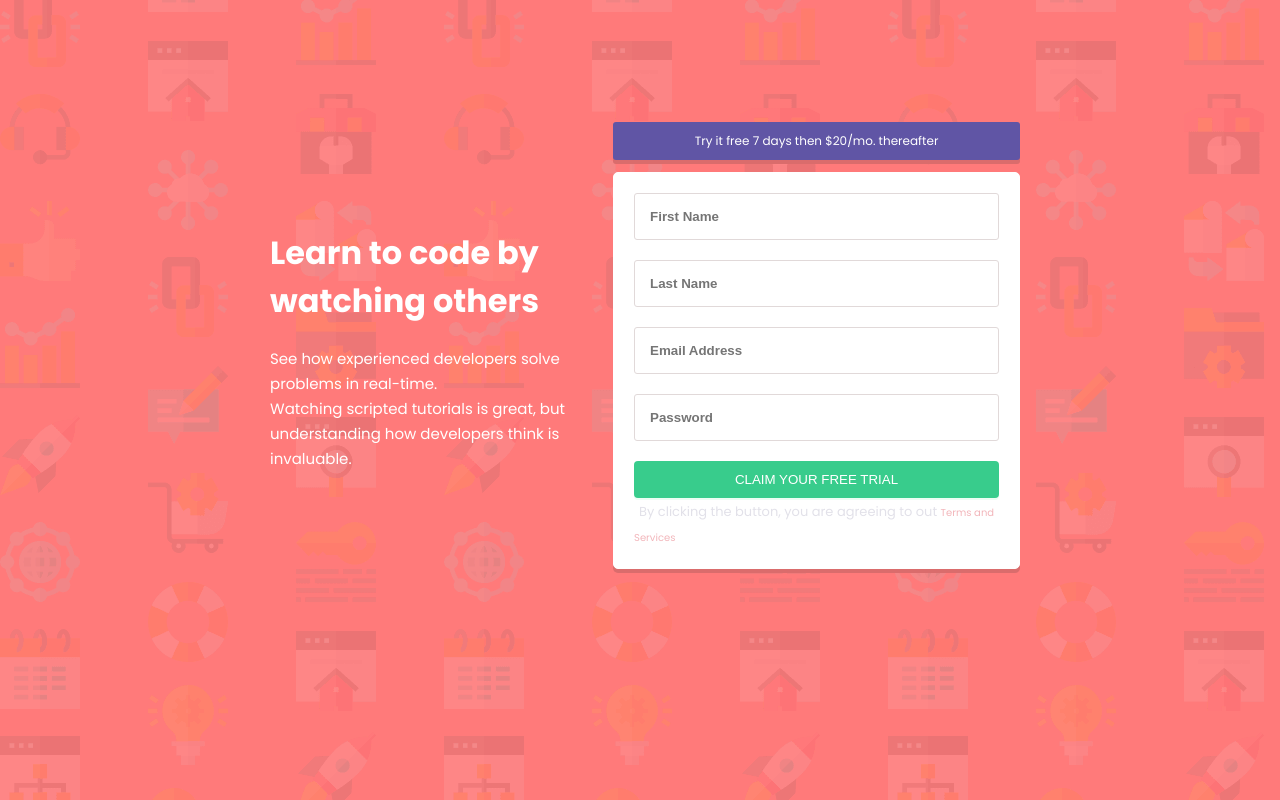
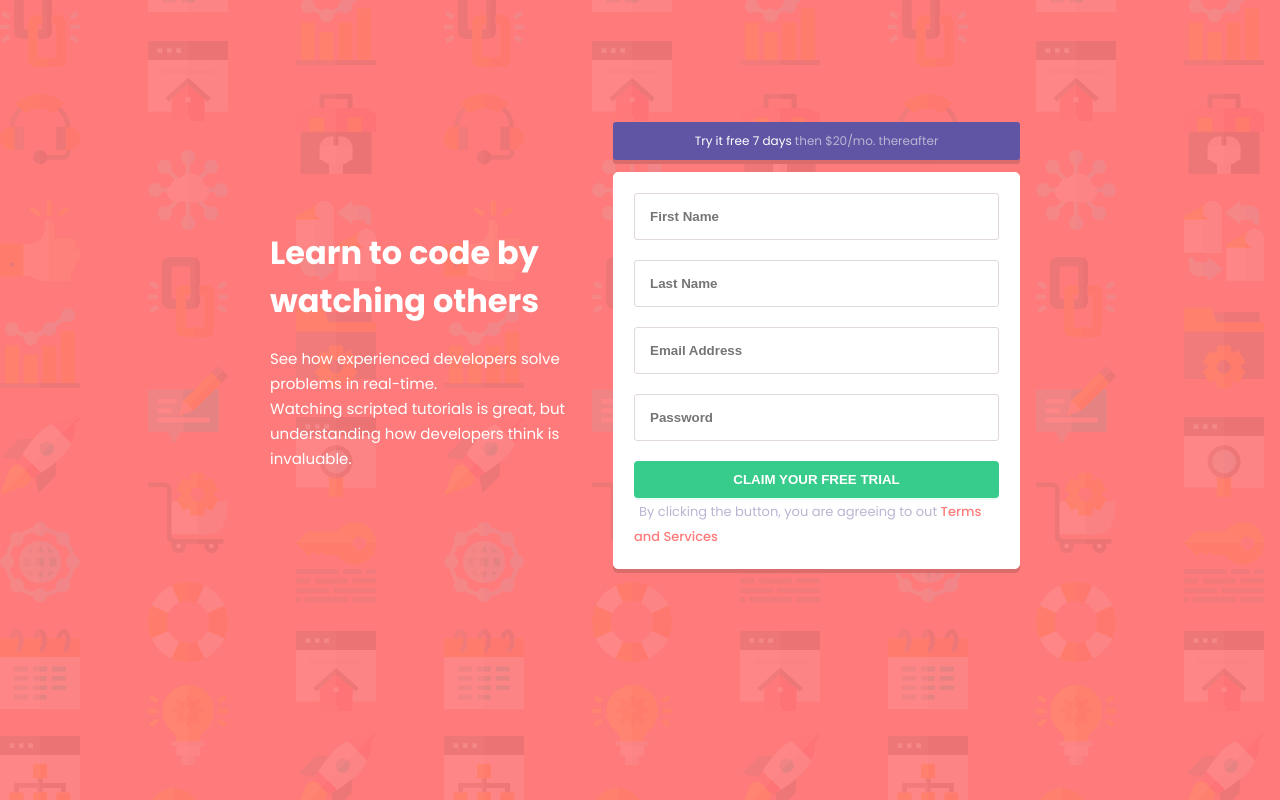
Before and after one commit to stevo1403/css-responsive, a plain HTML site: page index.html in a window 1280 px wide. Drawn offline with Linux system fonts and the light colour scheme.

Commit message:
Updated index.html and index.css

```diff
--- a/index.html
+++ b/index.html
@@ -14,6 +14,7 @@
         <link rel="preconnect" href="https://fonts.googleapis.com">
         <link rel="preconnect" href="https://fonts.gstatic.com" crossorigin>
         <link href="https://fonts.googleapis.com/css2?family=Poppins:wght@400;500;600;700&display=swap" rel="stylesheet">
+        <link rel="icon" type="image/ico" href="./static/img/favicon-32x32.png" />
     </head>
     <body>
         <!--[if lt IE 7]>
--- a/static/css/index.css
+++ b/static/css/index.css
@@ -42,6 +42,9 @@ main div#form-box p{
     box-shadow: 0px 4px hsl(0deg 60% 64%);
 }
 
+main div#form-box p span{
+    color: hsl(246, 25%, 77%);
+}
 main div#form-box form{
     background-color: white;;
     border: 1px solid white;
@@ -75,6 +78,7 @@ main div#form-box form button{
     border-radius: 4px;
     border: 1px solid transparent;
     box-shadow: 0px 2px hsl(147, 91%, 96%);
+    font-weight: 600;
 }
 
 main div#form-box form button:hover{
@@ -84,11 +88,11 @@ main div#form-box form button:hover{
 main div#form-box form span#t-and-c{
     padding: 5px;
     font-size: 13px;
-    color: #E2E1E9;
+    color: hsl(246, 25%, 77%);
 }
 main div#form-box form span#t-and-c a{
-    color: #F2B5BA;
-    font-size: 10px;
+    color: hsl(0, 100%, 74%);
+    font-weight: 500;
 }
 @media (max-width: 375px){
     main{
```
